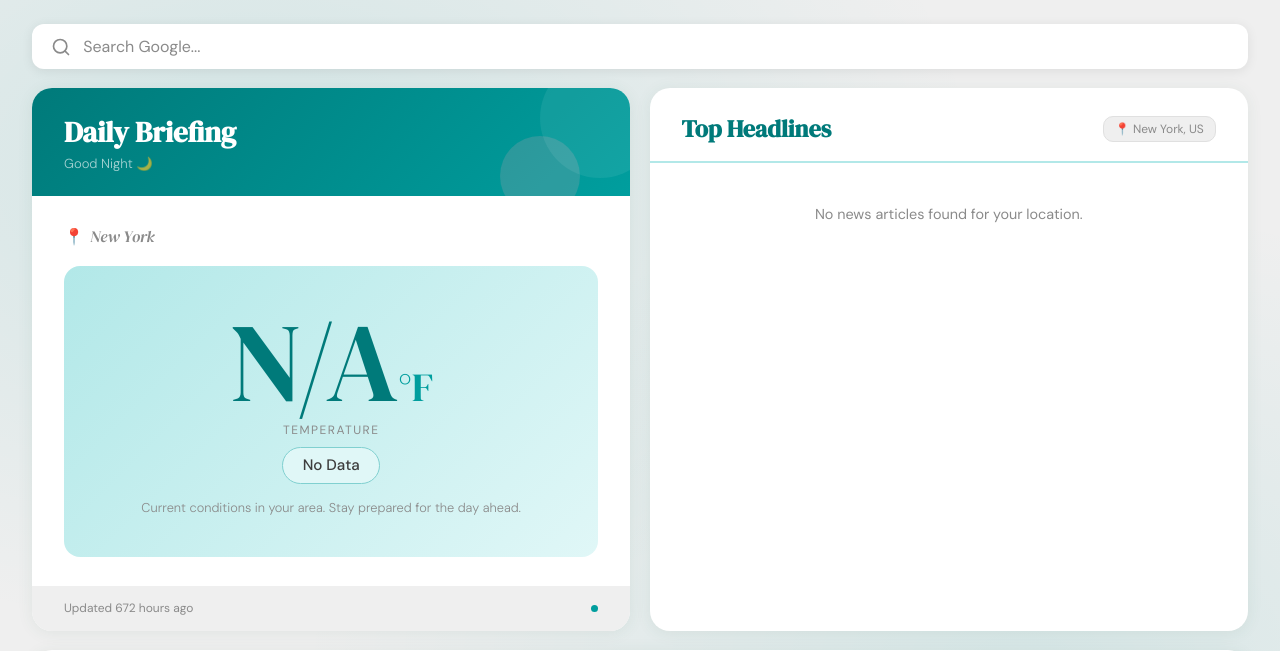
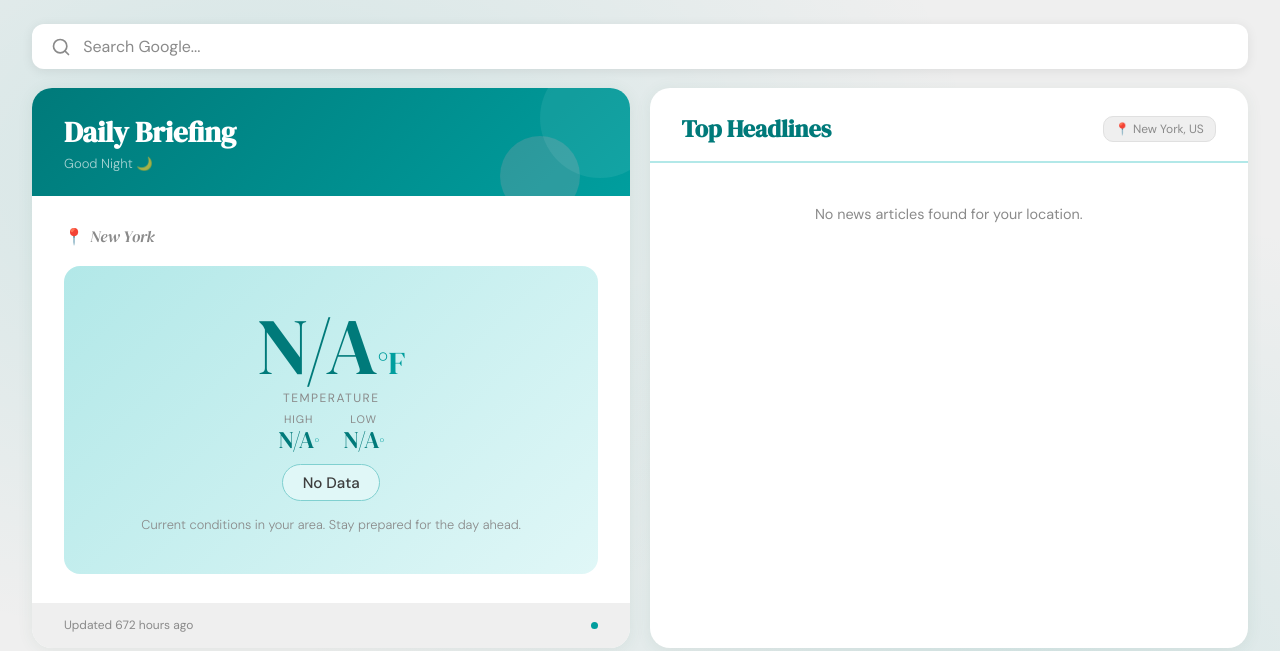
Before and after one commit to sophiethegreatestest-netizen/sophies-homepage, a Flask app: page / in a window 1280 px wide. Shown: the top 651 px of the page. Run offline with Flask 3, Linux system fonts and the light colour scheme; data that the repository does not hold is empty; some libraries are stand-ins or nearby versions.

Commit message:
high and low temp desktop

```diff
--- a/templates/index.html
+++ b/templates/index.html
@@ -125,12 +125,37 @@
         }
         .temp-value {
             font-family: 'DM Serif Display', serif;
-            font-size: 7rem; color: #007a7a; line-height: 1;
+            font-size: 5rem; color: #007a7a; line-height: 1;
         }
-        .temp-unit { font-size: 2.5rem; color: var(--green-mid); font-weight: 300; }
+        .temp-unit { font-size: 2rem; color: var(--green-mid); font-weight: 300; }
         .temp-label {
             font-size: 0.75rem; color: var(--grey-mid);
             text-transform: uppercase; letter-spacing: 1.5px; margin-top: 0.2rem;
+        }
+        .temp-highlow {
+            display: flex;
+            gap: 1.5rem;
+            justify-content: center;
+            margin-top: 0.4rem;
+        }
+        .temp-highlow-item {
+            text-align: center;
+        }
+        .temp-highlow-label {
+            font-size: 0.68rem;
+            color: var(--grey-mid);
+            text-transform: uppercase;
+            letter-spacing: 1px;
+        }
+        .temp-highlow-value {
+            font-family: 'DM Serif Display', serif;
+            font-size: 1.5rem;
+            color: #007a7a;
+            line-height: 1.2;
+        }
+        .temp-highlow-unit {
+            font-size: 0.9rem;
+            color: var(--green-mid);
         }
         .condition-badge {
             display: inline-block;
@@ -535,6 +560,16 @@
                         <div>
                             <div class="temp-value">{{ temp }}<span class="temp-unit">°F</span></div>
                             <div class="temp-label">Temperature</div>
+                            <div class="temp-highlow">
+                                <div class="temp-highlow-item">
+                                    <div class="temp-highlow-label">High</div>
+                                    <div class="temp-highlow-value">{{ temp_high }}<span class="temp-highlow-unit">°</span></div>
+                                </div>
+                                <div class="temp-highlow-item">
+                                    <div class="temp-highlow-label">Low</div>
+                                    <div class="temp-highlow-value">{{ temp_low }}<span class="temp-highlow-unit">°</span></div>
+                                </div>
+                            </div>
                         </div>
                         <div class="condition-badge">{{ description }}</div>
                         <p class="weather-note">Current conditions in your area. Stay prepared for the day ahead.</p>
```
